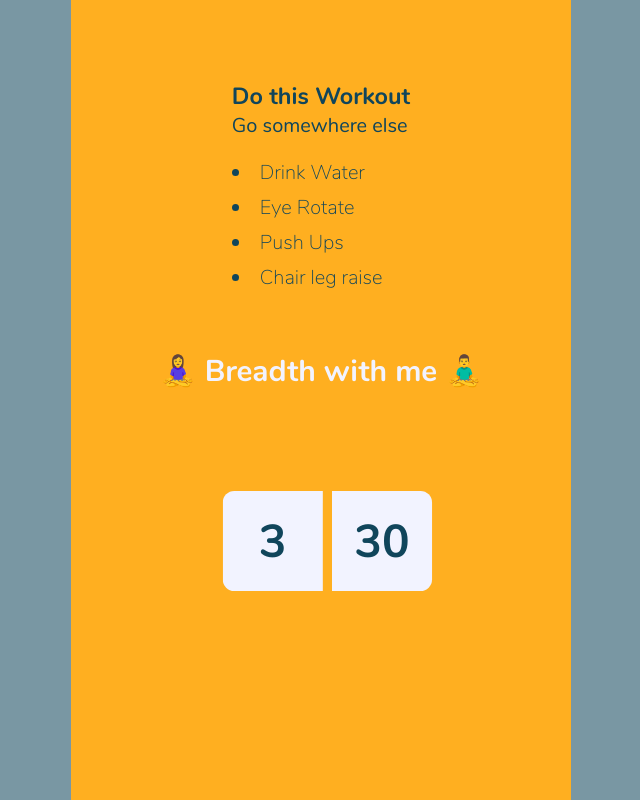
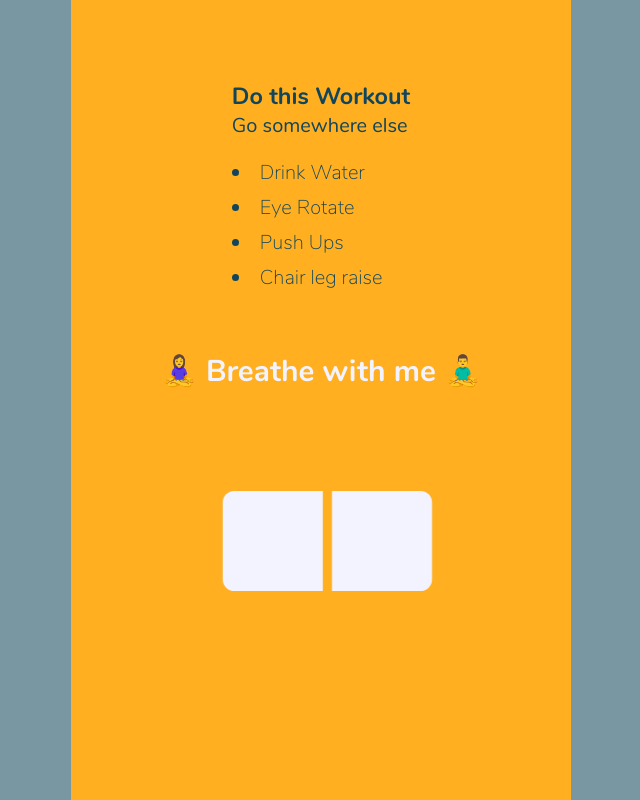
Before and after one commit to surajrathod/eagluet, an Electron app: page src/overlayscreen.html in a window 1280 px wide. Shown: the whole page, without its empty margins (319-959 px from the left). Drawn offline with Linux system fonts and the light colour scheme.

Commit message:
initial Release v0.0.1

```diff
--- a/package.json
+++ b/package.json
@@ -1,6 +1,6 @@
 {
   "name": "eagluet",
-  "version": "0.0.2",
+  "version": "0.0.1",
   "author": {
     "name": "SurajRathod",
     "email": "surajrathod999@gmail.com"
--- a/src/overlayscreen.html
+++ b/src/overlayscreen.html
@@ -21,15 +21,15 @@
           </ul>
         </div>
 
-        <h2 class="text_center">🧘‍♀️ Breadth with me 🧘‍♂️</h2>
+        <h2 class="text_center">🧘‍♀️ Breathe with me 🧘‍♂️</h2>
 
         <div class="clock__area anime__breadth">
           <div class="clock__inner">
             <div class="clock__shape clock__minutes">
-              <p class="clock__text">3</p>
+              <p class="clock__text"></p>
             </div>
             <div class="clock__shape clock__seconds">
-              <p class="clock__text">30</p>
+              <p class="clock__text"></p>
             </div>
           </div>
           <!-- <button class="btn btn__rounded clock__stop">Add 5 sec</button> -->
```
Also changed, not shown: 1 other file.
